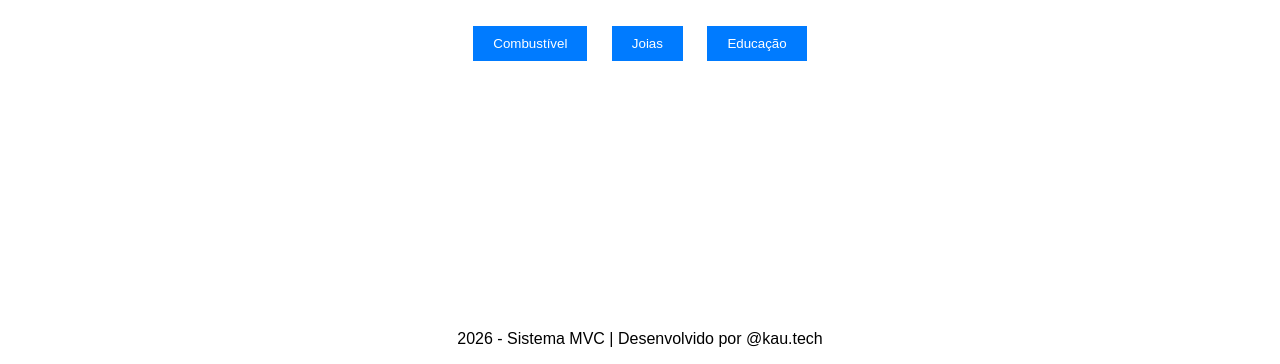
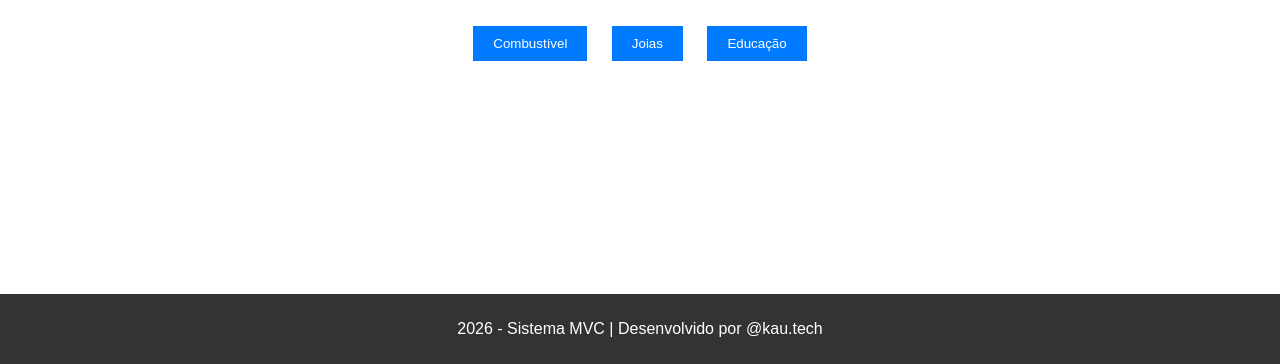
Before and after one commit to thaciollopes/cursopython2, a Flask app: page / in a window 1280 px wide. Shown: the part 436-800 px from the top of the page. Run offline with Flask 3, Linux system fonts and the light colour scheme.

Commit message:
mudando footer

```diff
--- a/static/style.css
+++ b/static/style.css
@@ -54,3 +54,10 @@ button{
 button:hover{
     background: #0056b3
 }
+
+footer{
+    background: #333;
+    color: white;
+    padding: 10px;
+    margin-top: 30px;
+}
```
